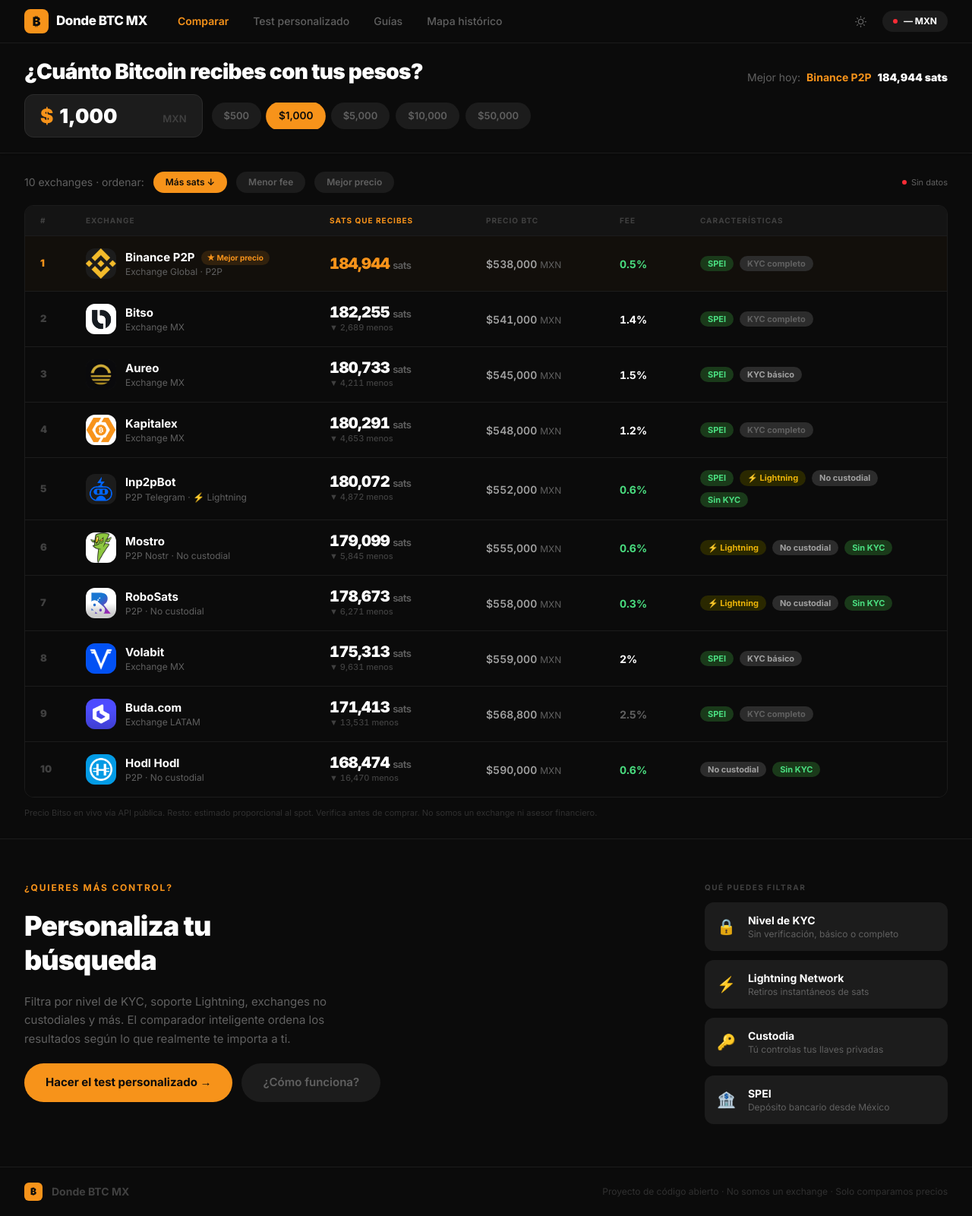
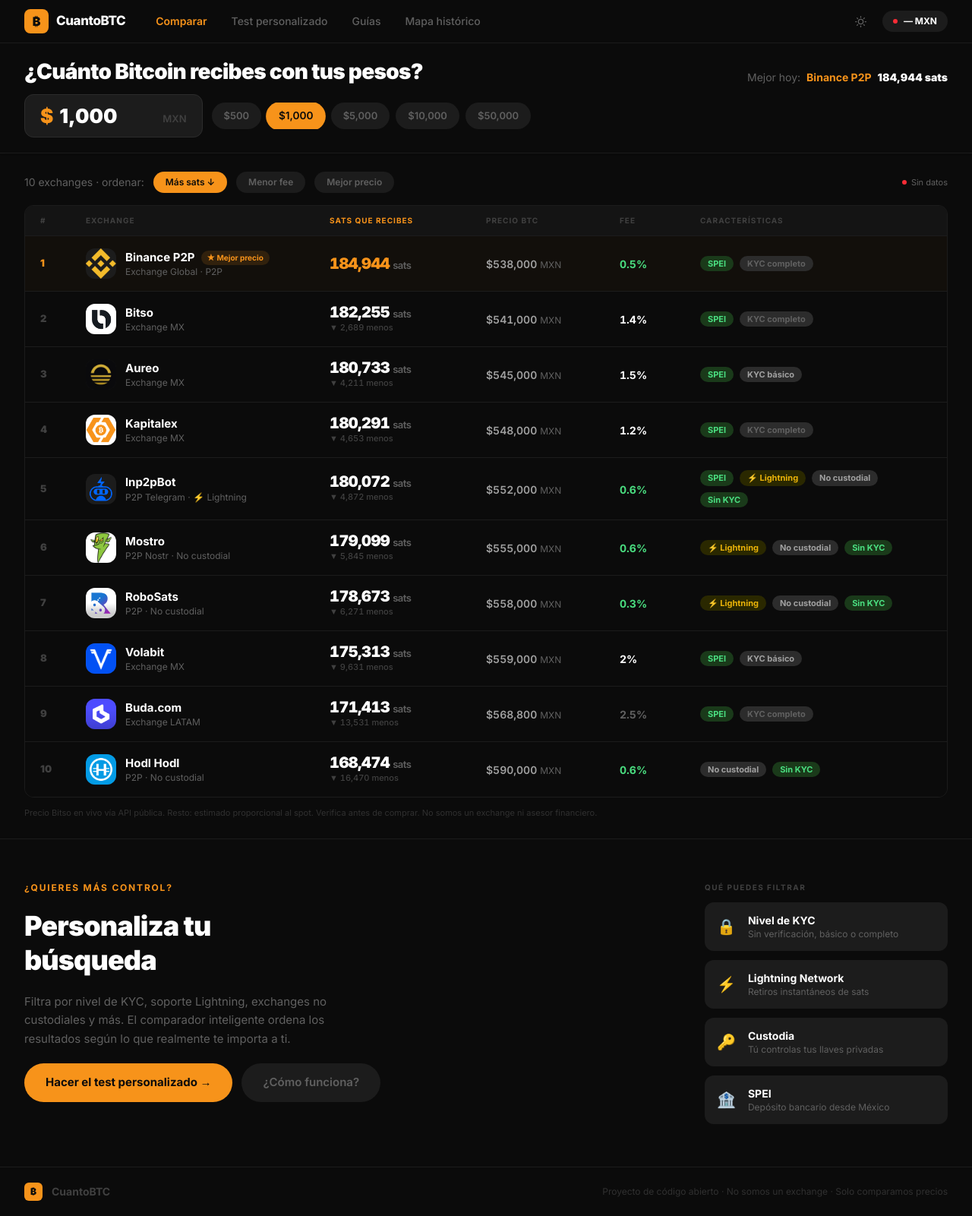
Before and after one commit to p0x15/cuanto-btc-mx, a Next.js app in the folder app/: page / in a window 1280 px wide. Shown: the whole page at 76% size. Built offline with nearby package versions, Linux system fonts and the light colour scheme; no server answers.

Commit message:
rebrand: Donde BTC MX -> CuantoBTC across all pages and metadata

```diff
--- a/app/src/app/layout.tsx
+++ b/app/src/app/layout.tsx
@@ -11,7 +11,7 @@
 });
 
 export const metadata: Metadata = {
-  title: "¿A cuánto está el Bitcoin en México? | cuantobtc.lat",
+  title: "CuantoBTC — ¿Cuánto Bitcoin recibes con tus pesos?",
   description:
     "Compara el precio del Bitcoin en pesos (MXN) en tiempo real: Bitso, Kraken, Buda, Binance, Aureo y más exchanges mexicanos.",
   metadataBase: new URL("https://www.cuantobtc.lat"),
--- a/app/src/app/mapa/page.tsx
+++ b/app/src/app/mapa/page.tsx
@@ -2,7 +2,7 @@
 import { HistoryMapClient } from "@/components/map/HistoryMapClient";
 
 export const metadata = {
-  title: "Historia del Dinero en México — Donde BTC MX",
+  title: "Historia del Dinero en México — CuantoBTC",
   description:
     "Mapa interactivo: 600 años de dinero en México desde el cacao mexica hasta Bitcoin. Bancarización y remesas por estado.",
 };
--- a/app/src/app/page.tsx
+++ b/app/src/app/page.tsx
@@ -11,7 +11,7 @@
           <span className="flex h-6 w-6 items-center justify-center rounded-md bg-[#F7931A] text-xs font-black text-[#0B0B0B]">
             ₿
           </span>
-          <span className="text-sm font-bold text-[var(--fg-faint)]">Donde BTC MX</span>
+          <span className="text-sm font-bold text-[var(--fg-faint)]">CuantoBTC</span>
           <div className="flex-1" />
           <span className="text-xs text-[var(--fg-ghost)]">
             Proyecto de código abierto · No somos un exchange · Solo comparamos precios
--- a/app/src/app/test/page.tsx
+++ b/app/src/app/test/page.tsx
@@ -2,7 +2,7 @@
 import { TestWizard } from "@/components/TestWizard";
 
 export const metadata = {
-  title: "Test Personalizado — Donde BTC MX",
+  title: "Test Personalizado — CuantoBTC",
   description: "Encuentra el mejor exchange de Bitcoin para ti según tus prioridades: KYC, Lightning, SPEI y más.",
 };
 
--- a/app/src/components/Navbar.tsx
+++ b/app/src/components/Navbar.tsx
@@ -82,7 +82,7 @@
           </div>
 
           <Link href="/" className="text-[16px] md:text-[17px] font-extrabold tracking-tight text-[var(--fg)]">
-            Donde BTC MX
+            CuantoBTC
           </Link>
         </div>
 
```
